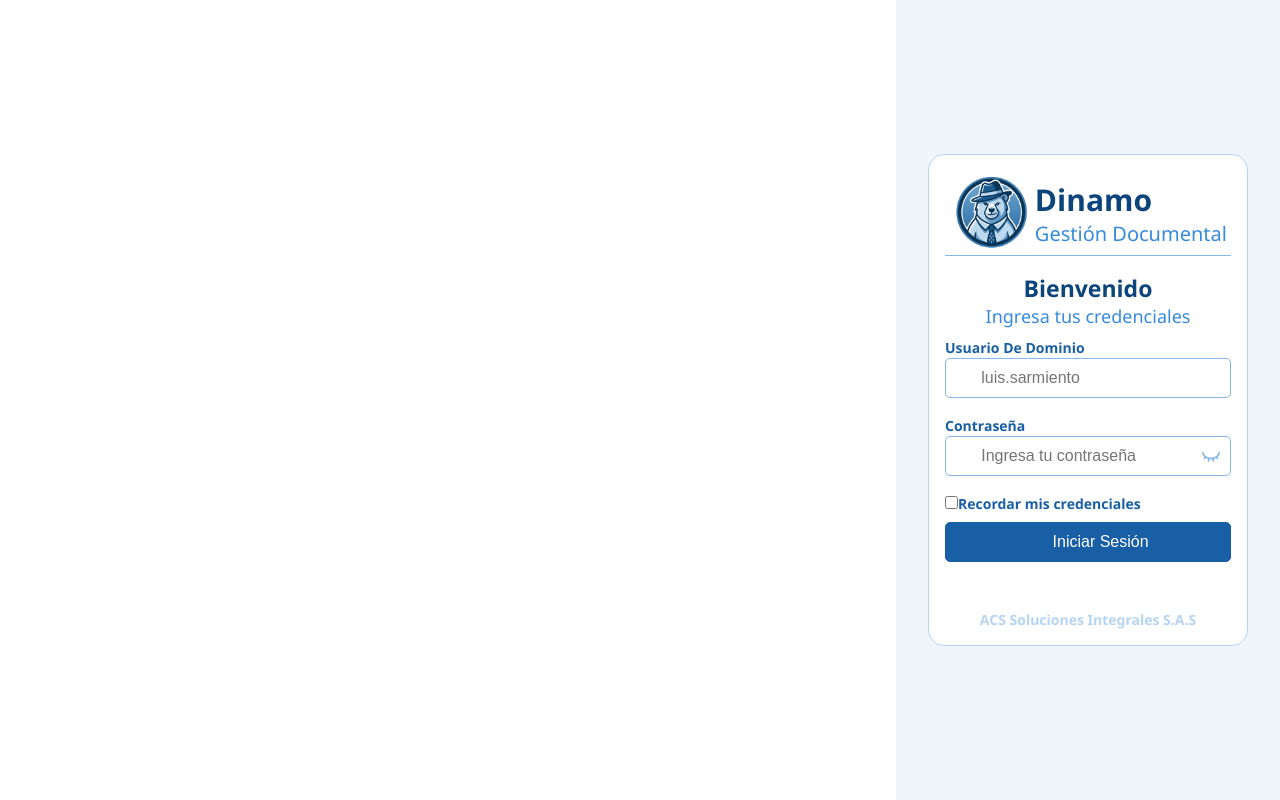
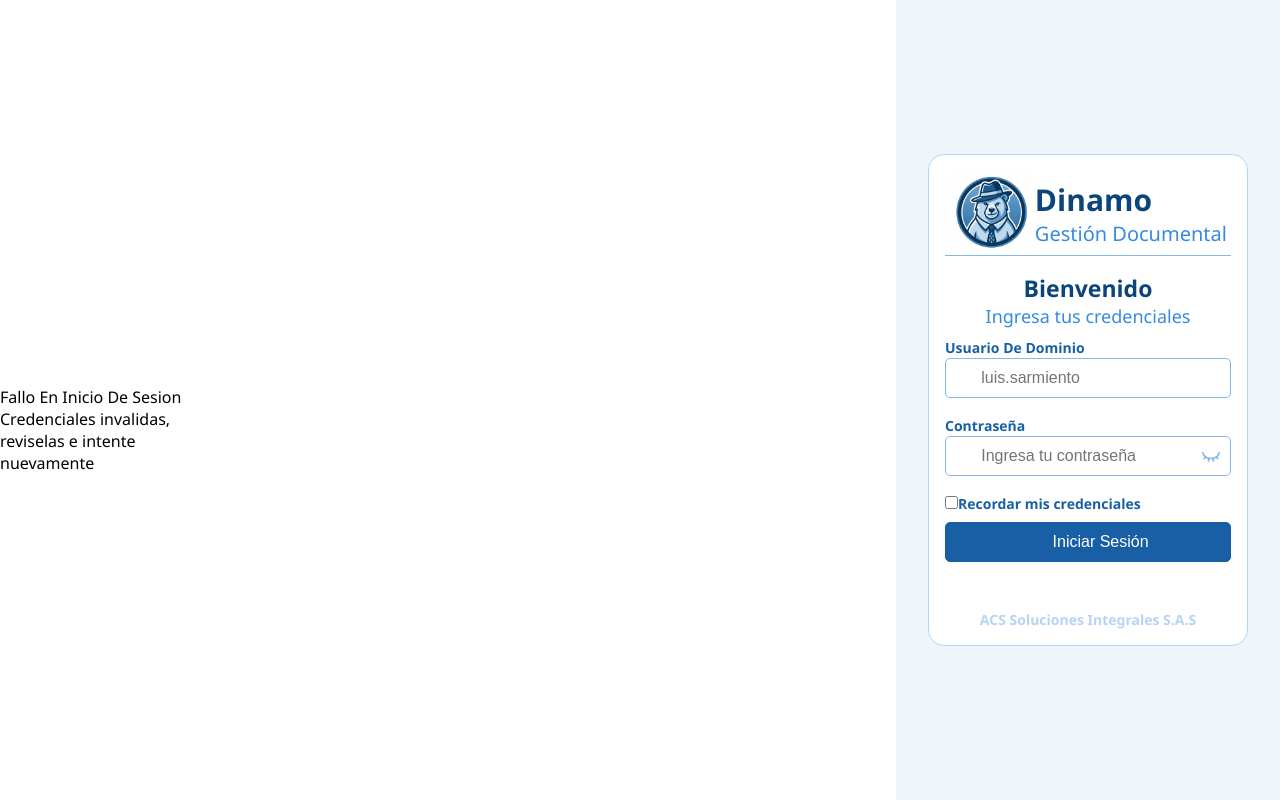
Before and after one commit to yepoxtrop/Dinamo-Front-End, a React (Vite) app: page / in a window 1280 px wide. Built offline with nearby package versions, Linux system fonts and the light colour scheme; no server answers; some icons are missing.

Commit message:
wherever x2

```diff
--- /dev/null
+++ b/src/components/combinations/toasts.jsx
@@ -0,0 +1,18 @@
+{/* Estilos */}
+import '../../styles/toasts.css'
+
+export function ToastLogin({params}){
+    return(
+        <>
+            <div className='container-toast'>
+                <div>
+                    <div>{params.icon}</div>
+                    <div>{params.title}</div>
+                </div>
+                <div>
+                    <span>{params.message}</span>
+                </div>
+            </div>
+        </>
+    )
+}
--- a/src/components/forms/form.jsx
+++ b/src/components/forms/form.jsx
@@ -2,13 +2,15 @@
 import { InputSubmit } from "../../components/inputs/inputSubmit.jsx";
 import { Label } from "../../components/labels/label.jsx";
 import { TargetInputText, TargetInputPassword, TargetInputCheckbox } from "../combinations/targetInputs.jsx";
-{/* Librerias */}
+
+{/* Hooks */}
 import { useEffect, useState, useRef } from "react";
 import axios from "axios";
 {/* Estilos */}
 import '../../styles/forms.css';
 
 export function Form ({params, api_url}){
+
 
     const fieldComponents = {
         text: TargetInputText,
@@ -21,13 +23,13 @@ export function Form ({params, api_url}){
         try {
             event.preventDefault();
 
-            const datos = {
+            const data = {
                 "usuario": event.target.username.value,
                 "contrasena": event.target.password.value,
                 "fecha": new Date()
             }
 
-            const peticion = await axios.post(`${api_url}`, datos);
+            const peticion = await axios.post(`${api_url}`, data);
 
         } catch (error) {
 
--- a/src/pages/login.jsx
+++ b/src/pages/login.jsx
@@ -1,11 +1,8 @@
 {/* Componentes */}
 import { Form } from "../components/forms/form.jsx";
 import { Lineicons } from "@lineiconshq/react-lineicons";
-
-import {
-  User4Outlined,
-  Locked2Outlined,
-} from "@lineiconshq/free-icons";
+import { ToastLogin } from "../components/combinations/toasts.jsx";
+import {  User4Outlined,   Locked2Outlined,} from "@lineiconshq/free-icons";
 {/* Constantes */}
 import { URL_API } from "../settings/variablesEntrono.js";
 {/* Estilos */}
@@ -13,14 +10,18 @@ import '../styles/login.css';
 {/* Imagenes */}
 import logo from "../assets/logo/logo.png";
 
-
-
 export const Login = () =>{
     return(
         <>
 
             {/* Pagina de inicio de sesión */}
             <section className="body-login" id="body-login">
+
+                <ToastLogin params={{
+                    "icon":"",
+                    "title":"Fallo En Inicio De Sesion",
+                    "message":"Credenciales invalidas, reviselas e intente nuevamente"
+                }} />
 
                 {/* Panel izquierdo(diseño) */}
                 <section className="left-panel-login" id="left-panel-login">
--- /dev/null
+++ b/src/styles/toasts.css
@@ -0,0 +1,7 @@
+.container-toast{
+    width: 20%;
+    display: flex;
+    flex-direction: column;
+    position: relative;
+    top: 30px;
+}
```
